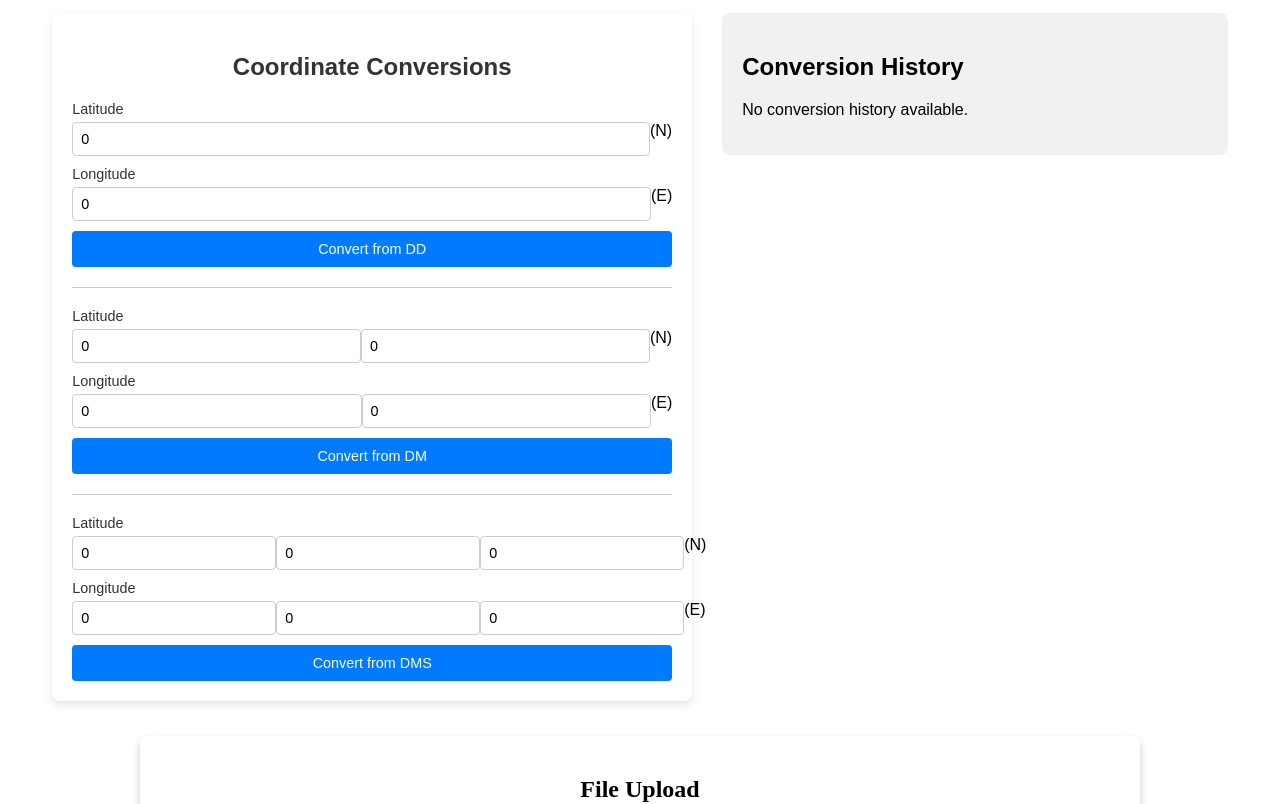
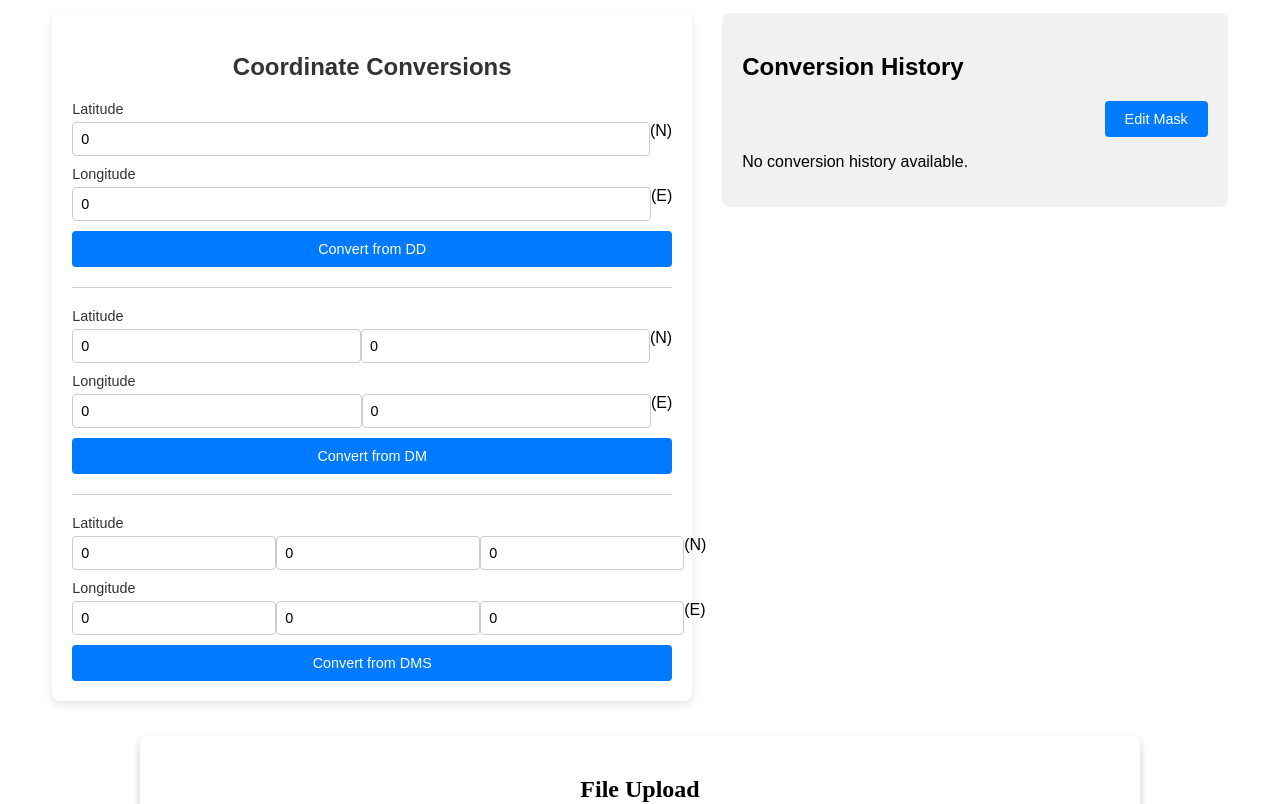
Before and after one commit to Dan21198/coordinatesConverterFrontend, an Angular app: page / in a window 1280 px wide. Shown: the top 804 px of the page. Built offline with nearby package versions, Linux system fonts and the light colour scheme.

Commit message:
added dialog for mask

```diff
--- a/src/app/app.component.ts
+++ b/src/app/app.component.ts
@@ -13,7 +13,7 @@ import {ConversionHistoryComponent} from "./components/conversion-history/conver
     ConversionFormComponent,
     HttpClientModule,
     FileUploadComponent,
-    ConversionHistoryComponent
+    ConversionHistoryComponent,
   ],
   templateUrl: './app.component.html',
   styleUrls: ['./app.component.css']
--- a/src/app/components/conversion-history/conversion-history.component.css
+++ b/src/app/components/conversion-history/conversion-history.component.css
@@ -1,4 +1,5 @@
 .conversion-history {
+  position: relative;
   font-family: 'Arial', sans-serif;
   background-color: #f1f1f1;
   padding: 20px;
@@ -49,3 +50,28 @@ pre {
   word-break: break-all;
   margin: 0;
 }
+
+.btn-block {
+  background-color: #007bff;
+  color: white;
+  padding: 10px 20px;
+  border: none;
+  border-radius: 4px;
+  cursor: pointer;
+  font-size: 0.9rem;
+  transition: background-color 0.2s;
+}
+
+.button-container {
+  color: white;
+  width: 100%;
+  display: flex;
+  justify-content: flex-end;
+  padding-right: 20px;
+  margin-bottom: 10px;
+}
+
+.btn-block {
+  width: auto;
+  margin-right: 0;
+}
--- a/src/app/components/conversion-history/conversion-history.component.html
+++ b/src/app/components/conversion-history/conversion-history.component.html
@@ -1,14 +1,18 @@
 <div class="conversion-history">
   <h2>Conversion History</h2>
+  <div class="button-container">
+    <button mat-button class="btn-block" (click)="openMaskDialog()">Edit Mask</button>
+  </div>
   <div *ngIf="history && history.length; else noHistory">
     <ul class="history-list">
       <li *ngFor="let entry of history">
         <div class="history-entry">
-          <p class="conversion-type">{{entry.type}}</p>
+          <p class="conversion-type">{{ entry.type }}</p>
           <div class="conversion-detail">
             <span class="input-value"><strong>Input:</strong> {{ formatConversion(entry.inputValues) }}</span>
             <span class="arrow">→</span>
-            <span class="output-value"><strong>Output:</strong> {{ formatConversion(entry.outputValues) }}</span>
+            <span class="output-value"><strong>Output:</strong>
+              {{ formatWithMask(entry.outputValues, entry.outputMask) }}</span>
           </div>
         </div>
       </li>
--- a/src/app/components/conversion-history/conversion-history.component.ts
+++ b/src/app/components/conversion-history/conversion-history.component.ts
@@ -1,22 +1,27 @@
-import {Component, OnInit} from '@angular/core';
+import {Component} from '@angular/core';
 import {ConversionHistoryEntry} from "../../model/model";
 import {ConversionHistoryService} from "../../services/conversion-history.service";
 import {CommonModule, JsonPipe} from "@angular/common";
+import {MatDialog} from "@angular/material/dialog";
+import {MaskDialogComponent} from "../mask-dialog/mask-dialog.component";
+import {MatButton} from "@angular/material/button";
 
 @Component({
   selector: 'app-conversion-history',
   standalone: true,
   imports: [
     CommonModule,
-    JsonPipe
+    JsonPipe,
+    MatButton
   ],
   templateUrl: './conversion-history.component.html',
   styleUrl: './conversion-history.component.css'
 })
 export class ConversionHistoryComponent {
   history: ConversionHistoryEntry[] = [];
+  mask: string = '{latitude}, {longitude}';
 
-  constructor(private historyService: ConversionHistoryService) {
+  constructor(private historyService: ConversionHistoryService, public dialog: MatDialog) {
     this.history = this.historyService.getHistory();
   }
 
@@ -25,4 +30,26 @@ export class ConversionHistoryComponent {
       .map(([key, value]) => `${key}: ${value}`)
       .join(', ');
   }
+
+  formatWithMask(outputValues: object, mask?: string): string {
+    let formatted = mask || this.mask;
+    for (const [key, value] of Object.entries(outputValues)) {
+      formatted = formatted.replace(`{${key}}`, value.toString());
+    }
+    return formatted;
+  }
+
+  openMaskDialog(): void {
+    const dialogRef = this.dialog.open(MaskDialogComponent, {
+      width: '500px',
+      data: {mask: this.mask}
+    });
+
+    dialogRef.afterClosed().subscribe(result => {
+      if (result) {
+        this.mask = result;
+      }
+    });
+  }
+
 }
--- /dev/null
+++ b/src/app/components/mask-dialog/mask-dialog.component.css
@@ -0,0 +1,41 @@
+mat-dialog-title {
+  color: #1976d2;
+  font-size: 24px;
+  text-align: center;
+}
+
+mat-dialog-content {
+  padding: 20px;
+}
+
+mat-form-field {
+  width: 100%;
+}
+
+mat-dialog-actions {
+  display: flex;
+  align-items: center;
+  justify-content: center;
+  padding: 20px;
+  flex-grow: 0;
+}
+
+.mat-dialog-actions button {
+  height: 48px;
+  max-height: 100%;
+}
+
+button[mat-button] {
+  background-color: #007bff;
+  color: white;
+  padding: 10px 20px;
+  border: none;
+  border-radius: 4px;
+  cursor: pointer;
+  font-size: 0.9rem;
+  transition: background-color 0.2s;
+}
+
+button[mat-button]:hover, button[mat-button]:focus {
+  background-color: #0056b3;
+}
--- /dev/null
+++ b/src/app/components/mask-dialog/mask-dialog.component.html
@@ -0,0 +1,10 @@
+<h2 mat-dialog-title>Set Mask</h2>
+<mat-dialog-content>
+  <mat-form-field appearance="fill">
+    <mat-label>Mask</mat-label>
+    <input matInput [(ngModel)]="mask">
+  </mat-form-field>
+</mat-dialog-content>
+<mat-dialog-actions>
+  <button type="button" mat-button [mat-dialog-close]="mask">Apply</button>
+</mat-dialog-actions>
--- /dev/null
+++ b/src/app/components/mask-dialog/mask-dialog.component.ts
@@ -0,0 +1,35 @@
+import {Component, Inject} from '@angular/core';
+import {
+  MAT_DIALOG_DATA,
+  MatDialogModule,
+  MatDialogRef
+} from "@angular/material/dialog";
+import {MatFormFieldModule} from "@angular/material/form-field";
+import {FormsModule} from "@angular/forms";
+import {MatButton} from "@angular/material/button";
+import {MatInputModule} from "@angular/material/input";
+import {CommonModule} from "@angular/common";
+
+@Component({
+  selector: 'app-mask-dialog',
+  standalone: true,
+  imports: [
+    CommonModule,
+    MatDialogModule,
+    MatFormFieldModule,
+    MatInputModule,
+    FormsModule,
+    MatButton,
+  ],
+  templateUrl: './mask-dialog.component.html',
+  styleUrl: './mask-dialog.component.css'
+})
+export class MaskDialogComponent {
+  mask: string;
+
+  constructor(
+    public dialogRef: MatDialogRef<MaskDialogComponent>,
+    @Inject(MAT_DIALOG_DATA) public data: any) {
+    this.mask = data.mask;
+  }
+}
--- a/src/app/model/DDCoordinates.ts
+++ /dev/null
@@ -1,3 +0,0 @@
-export interface DDCoordinates {
-  decimalDegrees: number;
-}
--- a/src/app/model/DMCoordinates.ts
+++ /dev/null
@@ -1,4 +0,0 @@
-export interface DMCoordinates {
-  degrees: number;
-  decimalMinutes: number;
-}
--- a/src/app/model/DMSCoordinates.ts
+++ /dev/null
@@ -1,5 +0,0 @@
-export interface DMSCoordinates {
-  degrees: number;
-  minutes: number;
-  seconds: number;
-}
--- a/src/app/model/model.ts
+++ b/src/app/model/model.ts
@@ -21,6 +21,7 @@ export interface DMSCoordinates {
 
 export interface ConversionHistoryEntry {
   type: string;
-  inputValues: any;
-  outputValues: any;
+  inputValues: object;
+  outputValues: object;
+  outputMask?: string;
 }
--- a/src/styles.css
+++ b/src/styles.css
@@ -1 +1,24 @@
-/* You can add global styles to this file, and also import other style files */
+.cdk-overlay-pane, .mat-mdc-dialog-container {
+  position: fixed !important;
+  top: 0 !important;
+  left: 0 !important;
+  right: 0 !important;
+  bottom: 0 !important;
+  display: flex !important;
+  align-items: center !important;
+  justify-content: center !important;
+}
+
+.mat-mdc-dialog-container,
+.mat-mdc-dialog-container .mdc-dialog__container,
+.mat-mdc-dialog-container .mdc-dialog__surface {
+  width: auto !important;
+  max-width: 600px !important;
+  height: auto !important;
+  max-height: 90vh !important;
+  margin: auto !important;
+}
+
+.mat-mdc-button {
+  font-family: 'Arial', sans-serif !important;
+}
```
Also changed, not shown: 1 other file (tests, documents, lock files or other folders).
